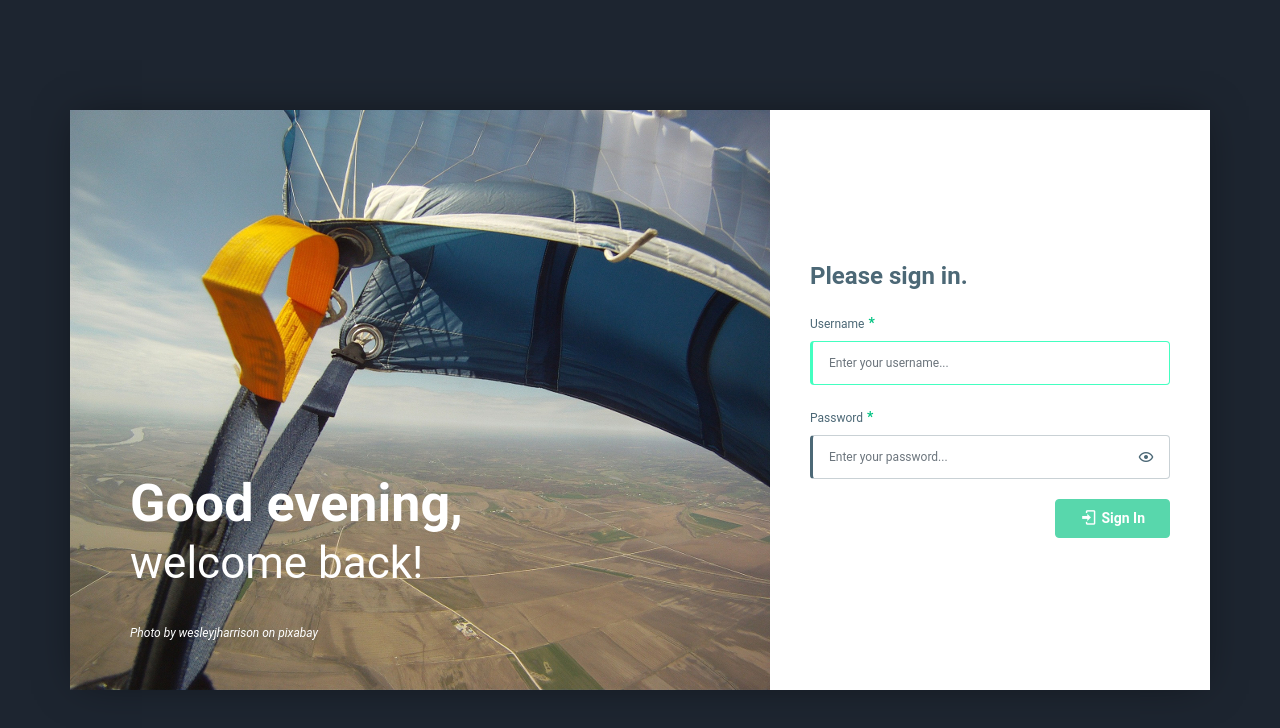
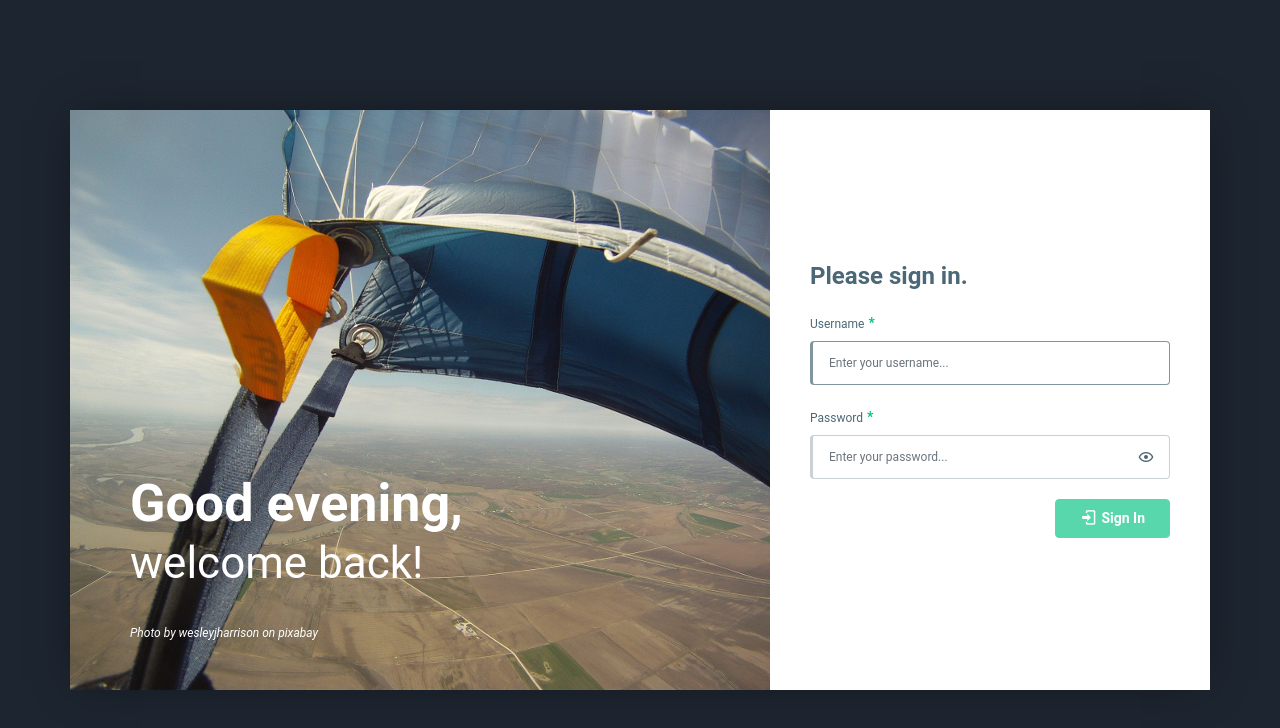
Before and after one commit to Exotelis/skydivemanifest, a Vue app in the folder administration/: page /login in a window 1280 px wide. Shown: the top 728 px of the page. Built offline with nearby package versions, Linux system fonts and the light colour scheme.

Commit message:
admin: update - form control styling
- Updates the form control styling to show the default styling even if a
form-control is :invalid but hasn't been touched so far.
- Changes the :hover and :focus styles of the form-controls.

```diff
--- a/administration/src/assets/scss/themes/default/_overrides.scss
+++ b/administration/src/assets/scss/themes/default/_overrides.scss
@@ -22,22 +22,19 @@ label {
     line-height: 1;
     z-index: 1;
   }
+}
 
-  .form-control:hover:not(:focus):not(:disabled):not(:read-only) {
-    border-color: rgba($input-border-color, .5);
+.form-control {
+  border-left: $form-control-border-left $input-border-color;
+
+  &:hover:not(:focus):not(:disabled):not(:read-only) {
+    border-color: $input-border-color-hover;
     transition: $transition-all-fast;
   }
 
-  .form-control:hover:not(:disabled):not(:read-only)::-webkit-input-placeholder,
-  .form-control:hover:not(:disabled):not(:read-only)::-ms-input-placeholder,
-  .form-control:hover:not(:disabled):not(:read-only)::placeholder {
-    color: rgba($body-color, .7)!important;
-    transition: $transition-color-fast;
+  &:focus {
+    border-color: $input-border-color-focus;
   }
-}
-
-.form-control {
-  border-left: $form-control-border-left;
 }
 
 form.was-validated {
@@ -47,6 +44,25 @@ form.was-validated {
 
   .form-control:invalid:hover {
     border-color: $danger!important;
+  }
+
+  .form-control.untouched {
+    &:invalid {
+      border-color:  $input-border-color !important;
+      padding-right: $input-padding-x !important;
+      background:    none !important;
+
+      &:focus {
+        border-color:       $input-border-color-focus !important;
+        -webkit-box-shadow: $input-focus-box-shadow;
+        box-shadow:         $input-focus-box-shadow;
+      }
+    }
+
+    &:hover:not(:focus):not(:disabled):not(:read-only) {
+      border-color: $input-border-color-hover !important;
+      transition:   $transition-all-fast !important;
+    }
   }
 }
 
--- a/administration/src/assets/scss/themes/default/_varibales.scss
+++ b/administration/src/assets/scss/themes/default/_varibales.scss
@@ -93,6 +93,8 @@ $input-font-size:            .75rem;
 
 $input-color:                $body-color;
 $input-border-color:         rgba($body-color, .3);
+$input-border-color-focus:   rgba($body-color, .7);
+$input-border-color-hover:   rgba($body-color, .7);
 
 $input-focus-box-shadow:     none;
 
```
